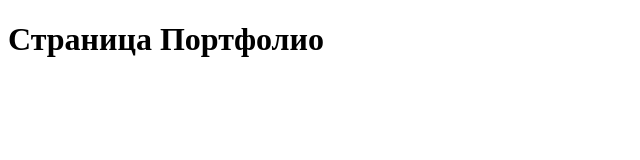
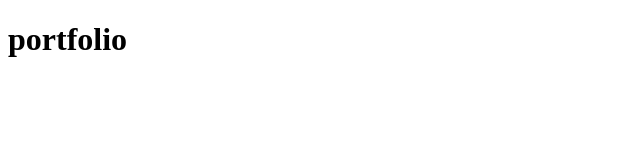
Before and after one commit to DmytroAntonenko/goit-markup-hw-01, a plain HTML site: page portfolio.html in a window 1280 px wide. Shown: the whole page, without its empty margins (0-640 px from the left). Drawn offline with Linux system fonts and the light colour scheme.

```diff
--- a/portfolio.html
+++ b/portfolio.html
@@ -7,6 +7,6 @@
     <title>Document</title>
 </head>
 <body>
-    <h1>Страница Портфолио</h1>
+   <h1>portfolio</h1>
 </body>
 </html>
```
